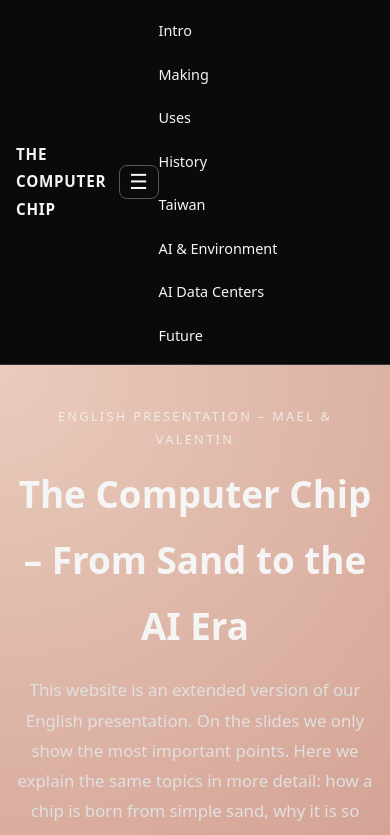
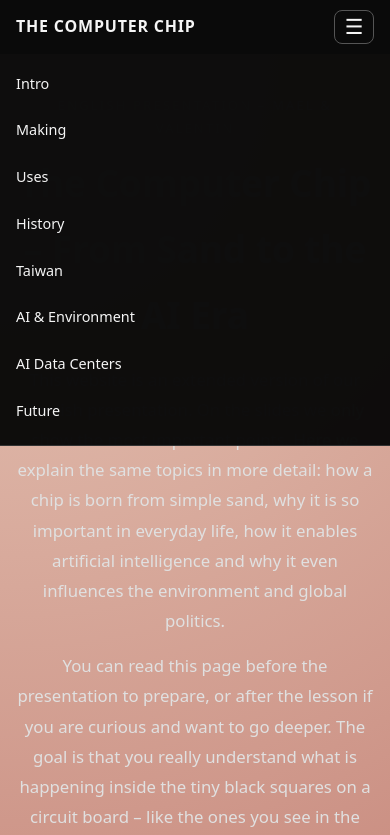
Before and after one commit to maelilai/thecomputerchip, a plain HTML site: page index.html in a window 390 px wide. Both pictures are taken after a click on the button "Toggle navigation". Shown: the top 835 px of the page. Drawn offline with Linux system fonts and the light colour scheme.

Commit message:
Refactor CSS for responsive navigation and layout

```diff
--- a/index.html
+++ b/index.html
@@ -186,30 +186,37 @@
     }
 
 @media (max-width: 720px) {
+
   /* NAVIGATION */
-
   .nav {
     padding: 0.6rem 1rem;
-        flex-direction: row;
+    flex-direction: row;           /* Titel + Burger in einer Reihe */
     justify-content: space-between;
     align-items: center;
+    position: relative;            /* Referenz für das absolute Menü */
   }
 
   .nav-title {
-        font-size: 0.95rem;
+    font-size: 1rem;
   }
 
   .nav-toggle {
-        display: block; /* Button nur auf Handy zeigen */
-        margin-left: auto;
+    display: block;                /* Burger auf Handy sichtbar */
+    margin-left: 1rem;
   }
 
   .nav-links {
-        display: none;                /* erst mal versteckt */
+    position: absolute;            /* schwebt über dem Inhalt */
+    top: 100%;                     /* direkt unter dem Header */
+    left: 0;
+    right: 0;
+    background: rgba(10,10,10,0.98);
+    border-bottom: 1px solid #333;
+    display: none;                 /* standard: versteckt */
     flex-direction: column;
-        width: 100%;
-        margin-top: 0.2rem;
-        gap: 0.4rem;
+    padding: 0.75rem 1rem 1rem;
+    gap: 0.6rem;
+    z-index: 200;                  /* über dem Rest */
   }
 
   .nav-links a {
@@ -217,19 +224,18 @@
   }
 
   .nav-links.open {
-        display: flex;                /* wird per JS sichtbar gemacht */
+    display: flex;                 /* wird per JS ein-/ausgeblendet */
   }
 
-      /* HERO / TEXT */
-
+  /* HERO */
   .hero {
     padding: 2.5rem 1rem 2rem;
   }
 
   .hero-inner {
-        grid-template-columns: minmax(0, 1fr);
+    grid-template-columns: 1fr;
+    text-align: center;
     gap: 2rem;
-        text-align: center;
   }
 
   .hero-badge {
@@ -242,6 +248,7 @@
     margin: 0 auto;
   }
 
+  /* TEXT */
   main {
     padding: 2rem 1rem 3rem;
   }
```
Lines whose indentation alone changed are shown as unchanged.
